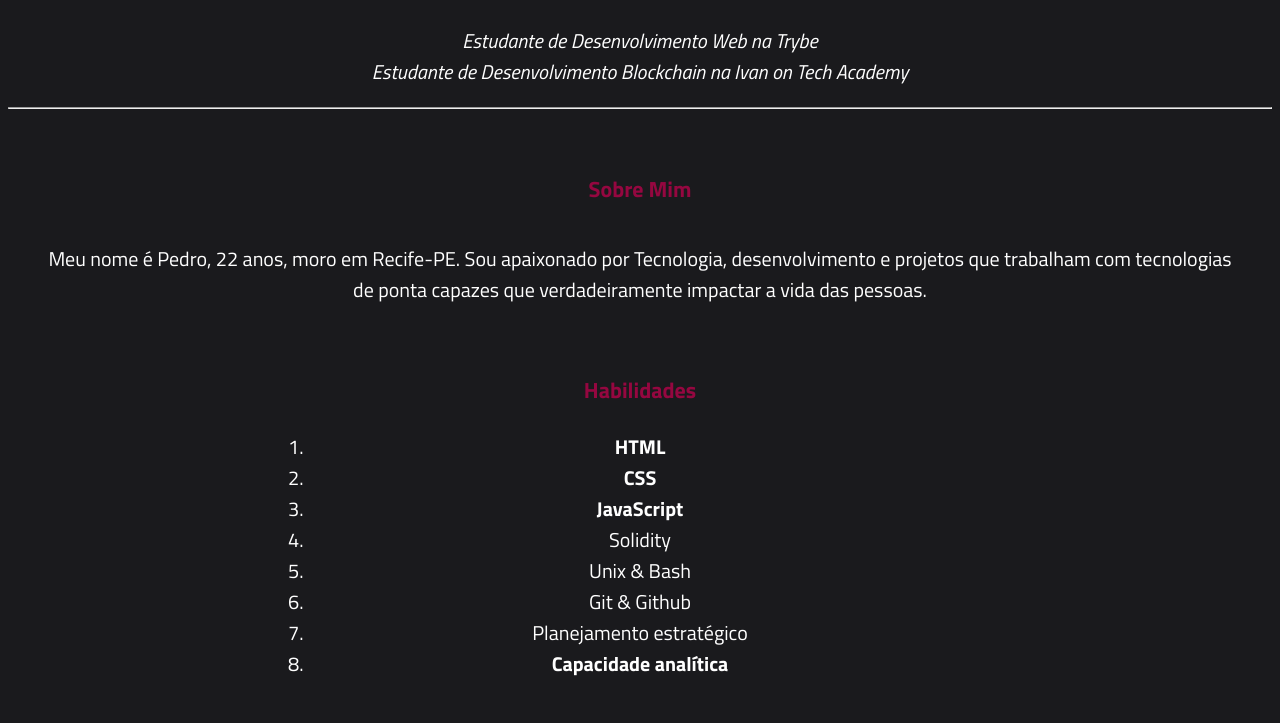
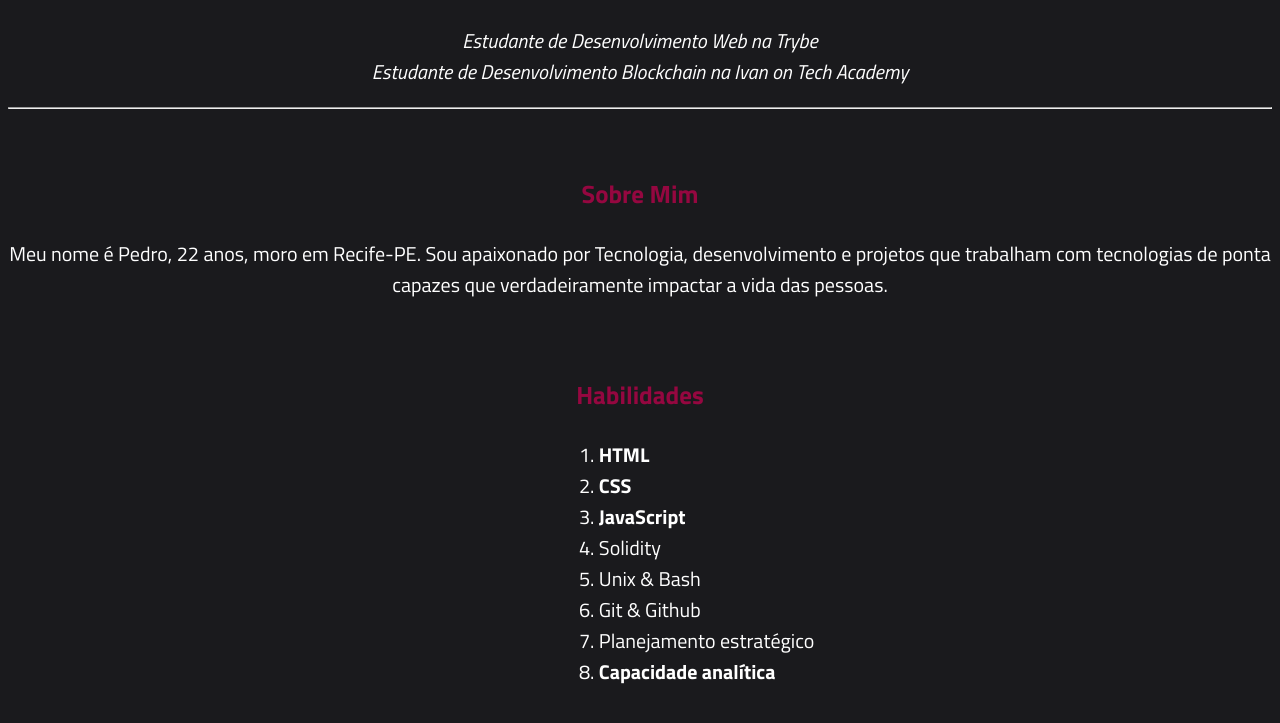
Before and after one commit to Guarize/Guarize.github.io, a plain HTML site: page index.html in a window 1280 px wide. Shown: the part 431-1154 px from the top of the page. Drawn offline with Linux system fonts and the light colour scheme.

Commit message:
Centered ordered list

```diff
--- a/index.html
+++ b/index.html
@@ -62,8 +62,9 @@
       ponta capazes que verdadeiramente impactar a vida das pessoas.
     </p>
     <br />
-    <h3 id="habilidades" class="skills">Habilidades</h3>
-    <ol id="skill-list" class="skills">
+
+    <h3>Habilidades</h3>
+    <ol class="skills">
       <li><strong>HTML</strong></li>
       <li><strong>CSS</strong></li>
       <li><strong>JavaScript</strong></li>
@@ -73,6 +74,7 @@
       <li>Planejamento estratégico</li>
       <li><strong>Capacidade analítica</strong></li>
     </ol>
+
     <br />
     <!-- <h4 id="blogs">Sugestão de Blogs</h4>
     <ol>
--- a/main.css
+++ b/main.css
@@ -28,30 +28,21 @@ body {
 }
 
 h3 {
-    font-size: 22px;
+    font-size: 25px;
     color: #950740;
-}
-
-#skill-list {
-
-}
-
-.text {
-    float: center;
-    padding: 15px 25px;
-    margin: 10px;
-}
-
-.skills {
-    margin: auto;
-    padding: 12px 300px;;
-    text-decoration: none;
 }
 
 #foto-perfil {
     border-radius: 30px;
     position: relative;
     margin: auto;
-    margin-left: auto;
-    margin-right: auto;
 }
+
+.skills {
+    text-align: center;
+}
+
+ol.skills li {
+    text-align: left;
+    margin-left: 45%;
+}
```
